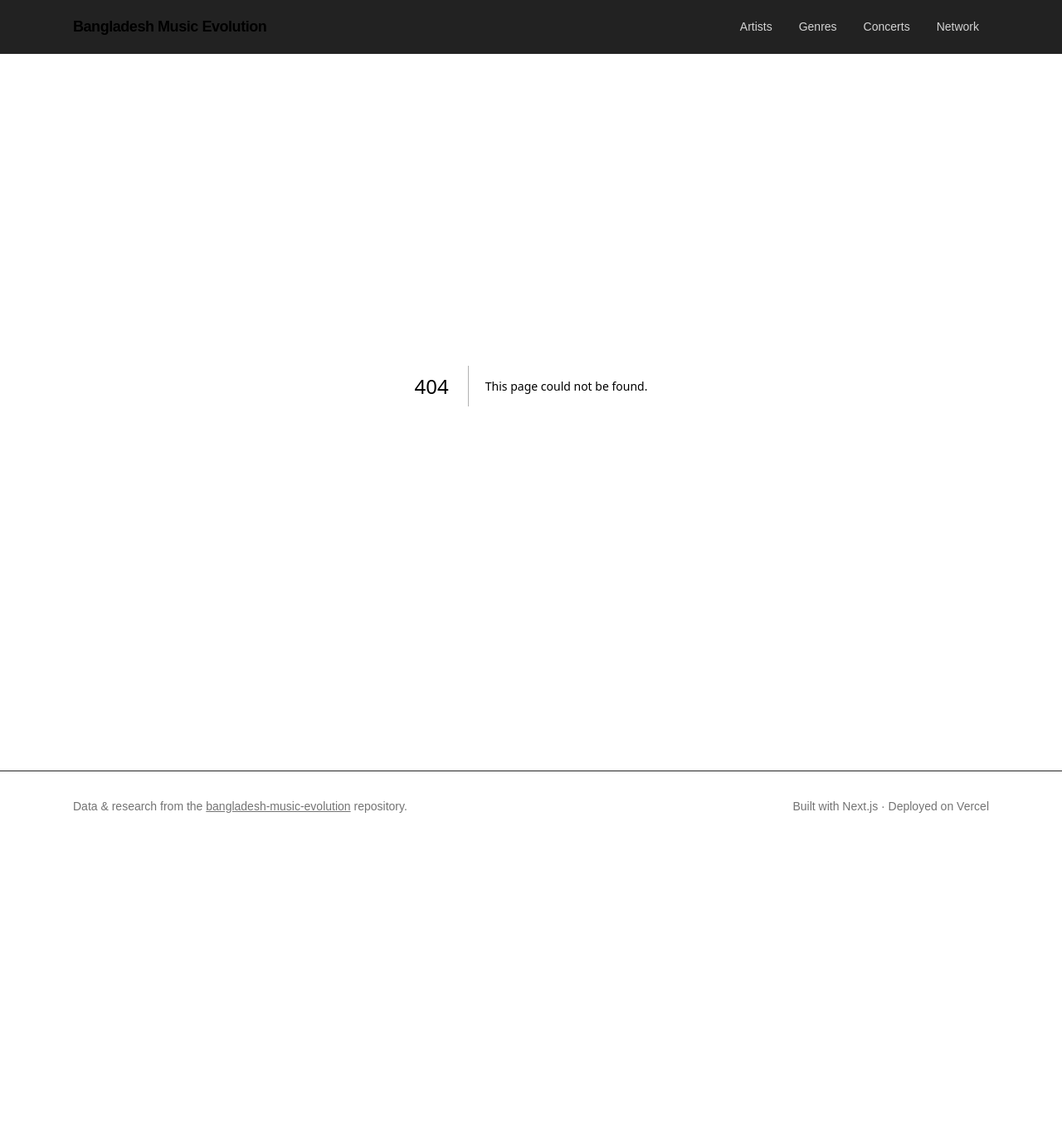
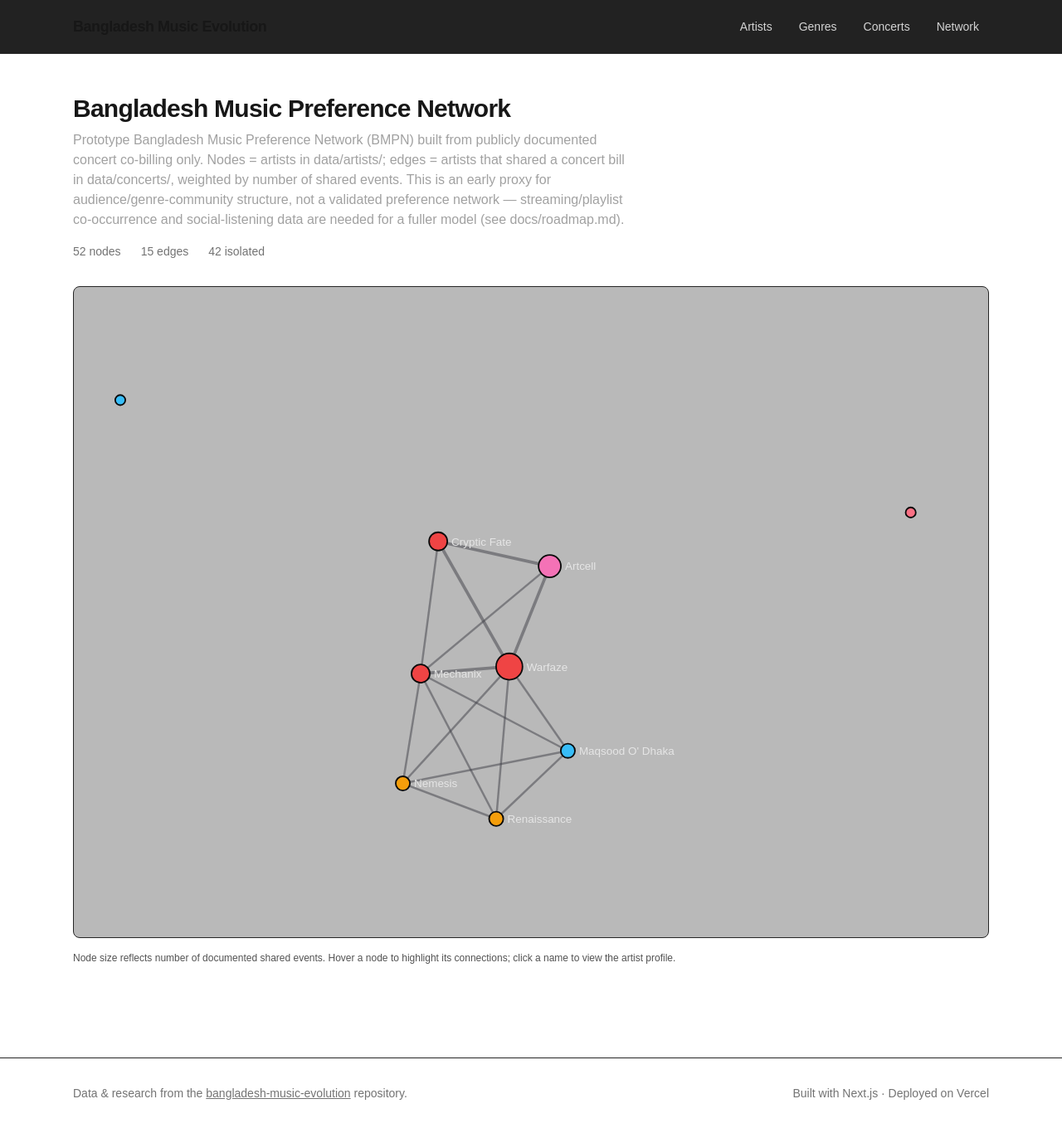
Before and after one commit to smile-plzz/bangladesh-music-evolution, a Next.js app in the folder web/: page /network in a window 1280 px wide. Before the commit this address had no page. Shown: the whole page at 83% size. Before the commit the page ends 1014 px from the top, so only its background shows below. Built offline with nearby package versions, Linux system fonts and the light colour scheme.

Commit message:
Auto-sync: Write page.tsx (1 file(s)) - 2026-08-07 13:08:36

```diff
--- /dev/null
+++ b/web/src/app/network/page.tsx
@@ -0,0 +1,39 @@
+import { getNetwork } from "@/lib/data";
+import NetworkGraph from "./NetworkGraph";
+
+export const metadata = { title: "Preference Network · Bangladesh Music Evolution" };
+
+export default function NetworkPage() {
+  const network = getNetwork();
+
+  if (!network) {
+    return (
+      <div className="mx-auto max-w-4xl px-4 sm:px-6 py-12">
+        <h1 className="text-3xl font-bold tracking-tight">Preference Network</h1>
+        <p className="text-neutral-400 mt-4">No network data available yet.</p>
+      </div>
+    );
+  }
+
+  return (
+    <div className="mx-auto max-w-6xl px-4 sm:px-6 py-12">
+      <h1 className="text-3xl font-bold tracking-tight">
+        Bangladesh Music Preference Network
+      </h1>
+      <p className="text-neutral-400 mt-2 max-w-2xl">{network.description}</p>
+      <div className="flex gap-6 mt-4 text-sm text-neutral-500">
+        <span>{network.node_count} nodes</span>
+        <span>{network.edge_count} edges</span>
+        <span>{network.isolated_node_count} isolated</span>
+      </div>
+
+      <div className="mt-8">
+        <NetworkGraph network={network} />
+      </div>
+      <p className="text-xs text-neutral-600 mt-4">
+        Node size reflects number of documented shared events. Hover a node to
+        highlight its connections; click a name to view the artist profile.
+      </p>
+    </div>
+  );
+}
```
